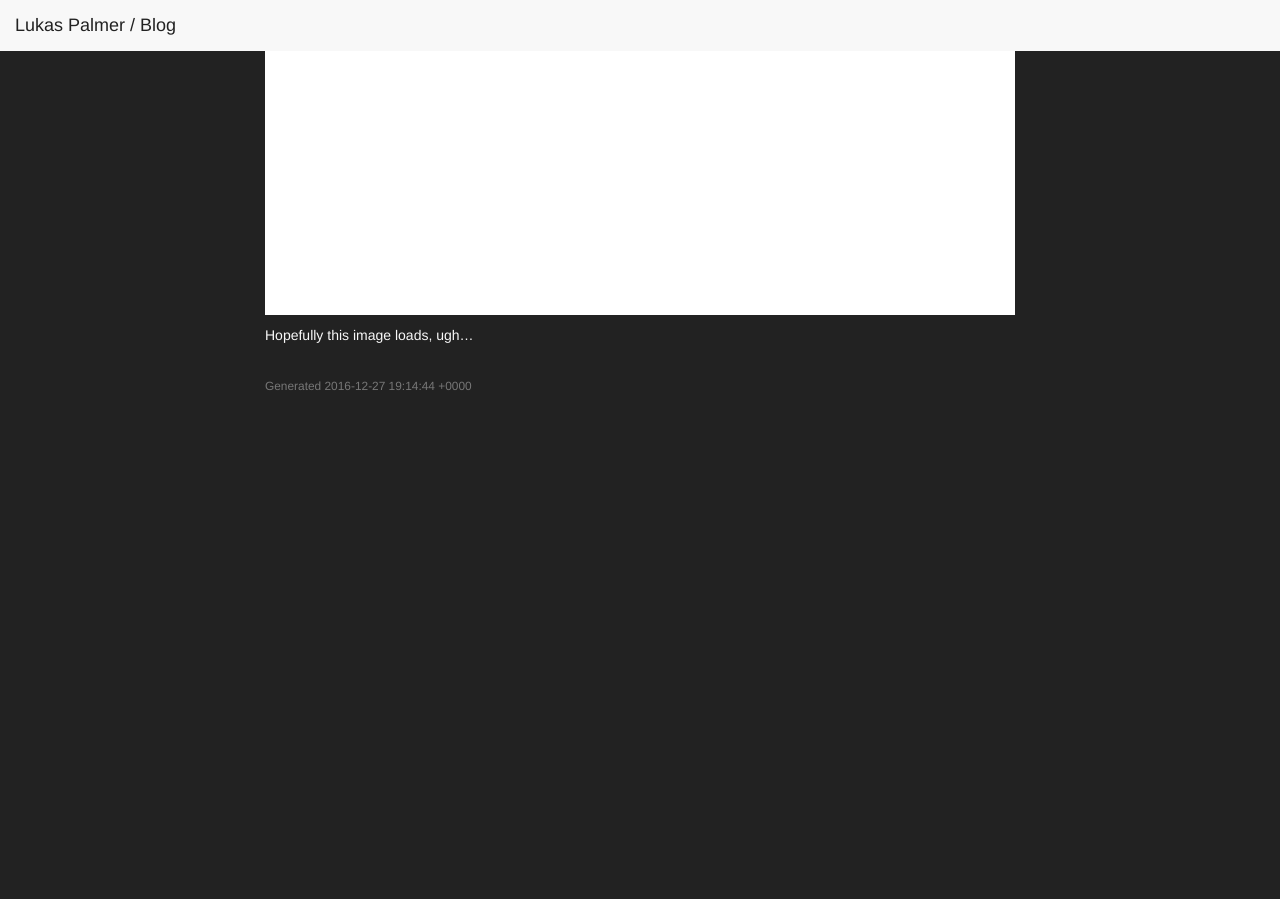
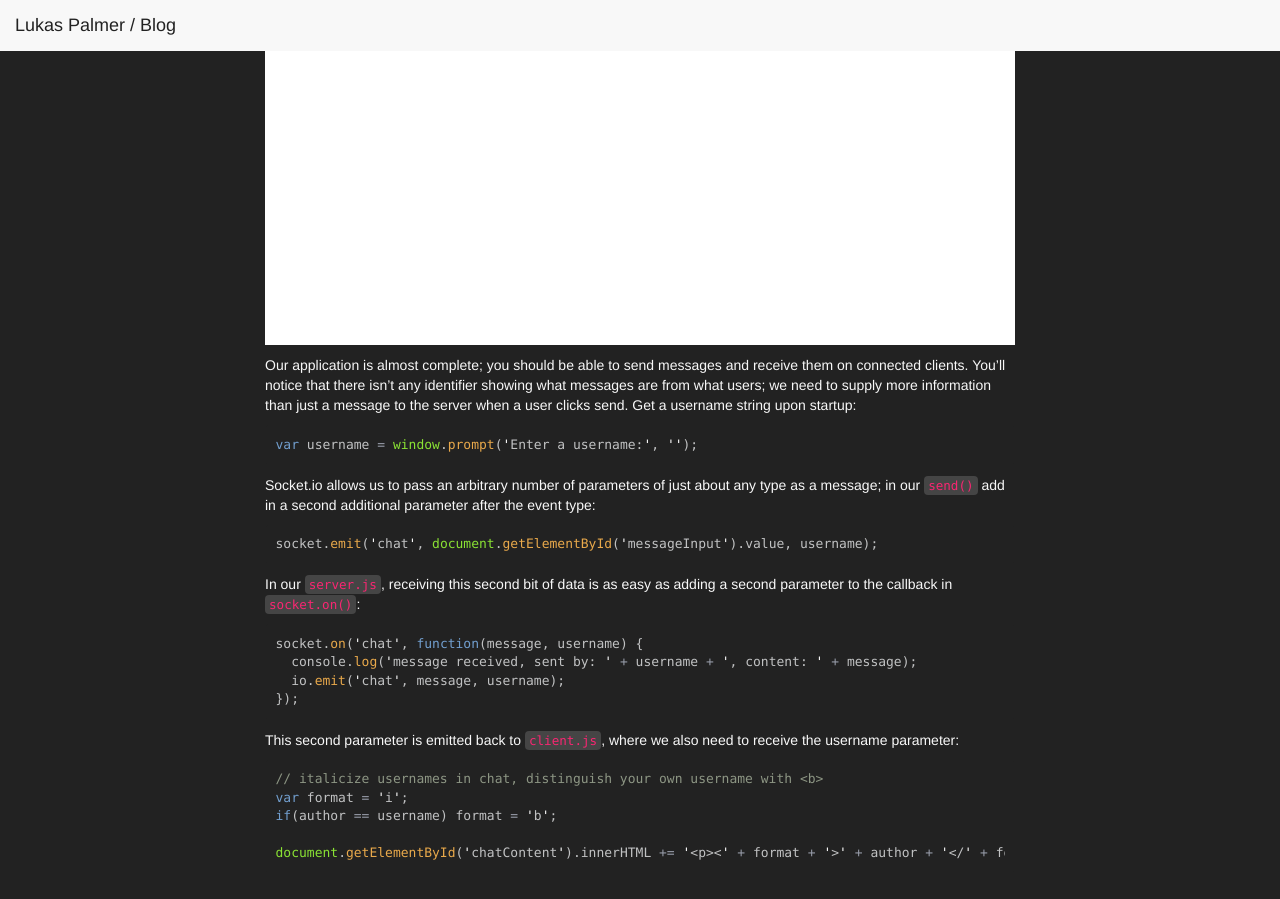
Before and after one commit to lnpalmer/lnpalmer.github.io, a Jekyll site: the page built from _posts/2016-12-23-chat.md, in a window 1280 px wide and 900 px high, scrolled down 2380 px. Built offline with Jekyll 4.4.1, drawn with Linux system fonts in a browser that asks for light colours; before the commit the page ends 2775 px from its top, so only the background shows below that; some of the changed text lies outside the part shown.

Commit message:
socket.io chat server

```diff
--- a/_posts/2016-12-23-chat.md
+++ b/_posts/2016-12-23-chat.md
@@ -118,6 +118,37 @@ At this point our setup is bordering complete. Start the server:
 $ node server
 ~~~
 
+At this point, you should be able to point your web browser to `localhost:4444` and get something that resembles this:
+
 <img src="{{ site.url }}/assets/socket-io-chat-web.png" style="border:none; width: 100%;">
 
-Hopefully this image loads, ugh...
+Our application is almost complete; you should be able to send messages and receive them on connected clients. You'll notice that there isn't any identifier showing what messages are from what users; we need to supply more information than just a message to the server when a user clicks send. Get a username string upon startup:
+
+~~~ js
+var username = window.prompt('Enter a username:', '');
+~~~
+
+Socket.io allows us to pass an arbitrary number of parameters of just about any type as a message; in our `send()` add in a second additional parameter after the event type:
+
+~~~ js
+socket.emit('chat', document.getElementById('messageInput').value, username);
+~~~
+
+In our `server.js`, receiving this second bit of data is as easy as adding a second parameter to the callback in `socket.on()`:
+
+~~~ js
+socket.on('chat', function(message, username) {
+  console.log('message received, sent by: ' + username + ', content: ' + message);
+  io.emit('chat', message, username);
+});
+~~~
+
+This second parameter is emitted back to `client.js`, where we also need to receive the username parameter:
+
+~~~ js
+// italicize usernames in chat, distinguish your own username with <b>
+var format = 'i';
+if(author == username) format = 'b';
+
+document.getElementById('chatContent').innerHTML += '<p><' + format + '>' + author + '</' + format + '> | ' + message + '</p>';
+~~~
```
